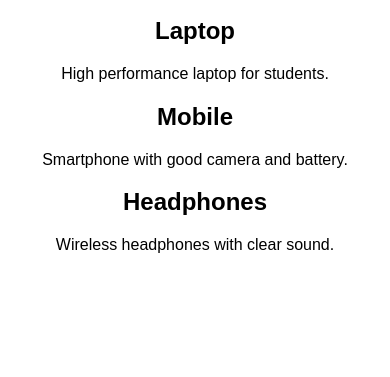
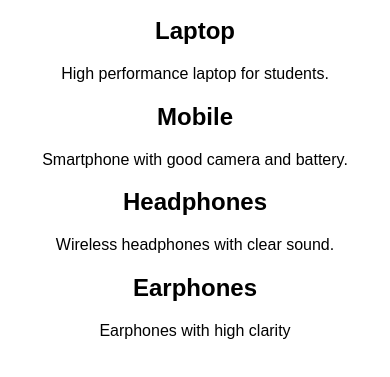
Before and after one commit to vaishnavi24-hyd/devops_exp_5, a plain HTML site: page index.html in a window 390 px wide. Shown: the part 155-532 px from the top of the page. Drawn offline with Linux system fonts and the light colour scheme.

Commit message:
Add earphones section to index.html

```diff
--- a/index.html
+++ b/index.html
@@ -20,6 +20,10 @@
 
     <h2>Headphones</h2>
     <p>Wireless headphones with clear sound.</p>
+
+    <h2>Earphones</h2>
+    <p>Earphones with high clarity</p>
+
 </div>
 
 <script src="script.js"></script>
```
